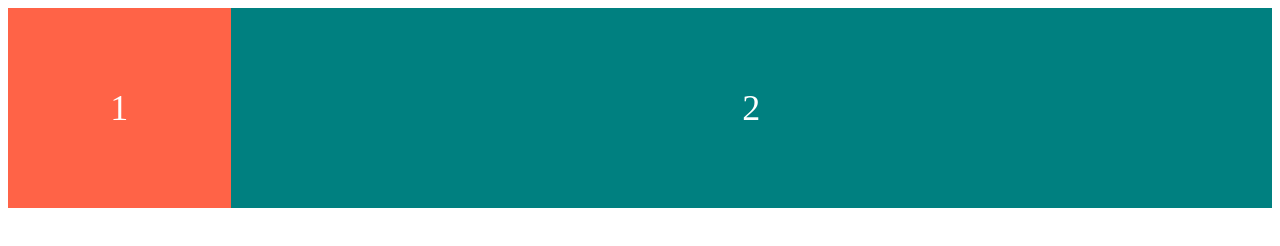
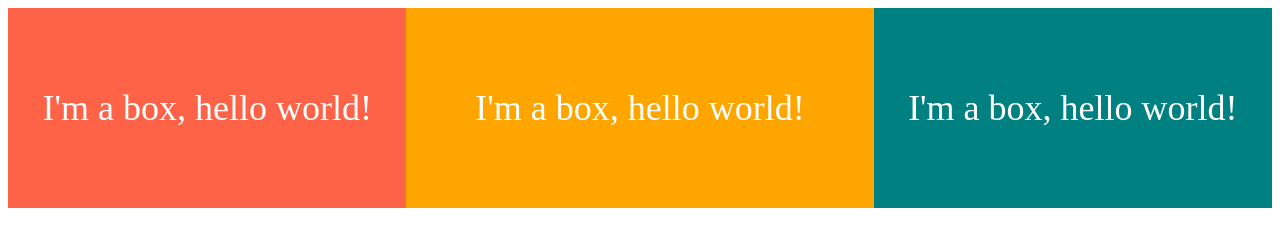
Before and after one commit to chae-chae/css-flexbox-study, a plain HTML site: page index.html in a window 1280 px wide. Drawn offline with Linux system fonts and the light colour scheme.

Commit message:
flex-shrink

```diff
--- a/index.html
+++ b/index.html
@@ -8,8 +8,9 @@
   </head>
   <body>
     <div class="father">
-      <div class="box">1</div>
-      <div class="box">2</div>
+      <div class="box">I'm a box, hello world!</div>
+      <div class="box">I'm a box, hello world!</div>
+      <div class="box">I'm a box, hello world!</div>
     </div>
   </body>
 </html>
--- a/style.css
+++ b/style.css
@@ -2,7 +2,6 @@
   height: 100vh;
   display: flex;
   justify-content: center;
-  flex-flow: row wrap;
 }
 
 .box {
@@ -18,9 +17,17 @@
 .box:first-child {
   background-color: tomato;
   flex-grow: 1;
+  flex-shrink: 3;
+}
+
+.box:nth-child(2) {
+  background-color: orange;
+  flex-grow: 2;
+  flex-shrink: 0;
 }
 
 .box:last-child {
   background-color: teal;
-  flex-grow: 5;
+  flex-grow: 1;
+  flex-shrink: 1;
 }
```
